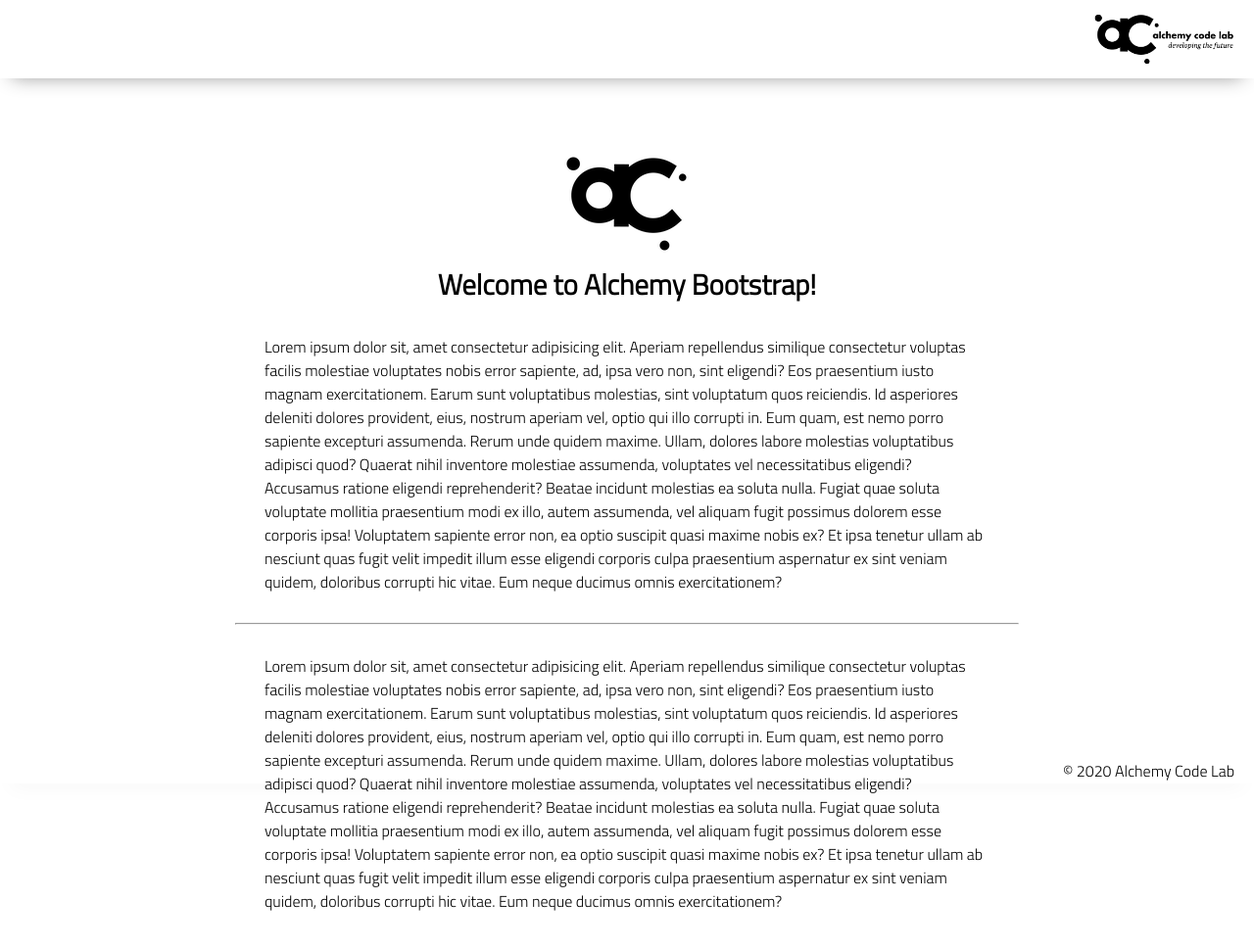
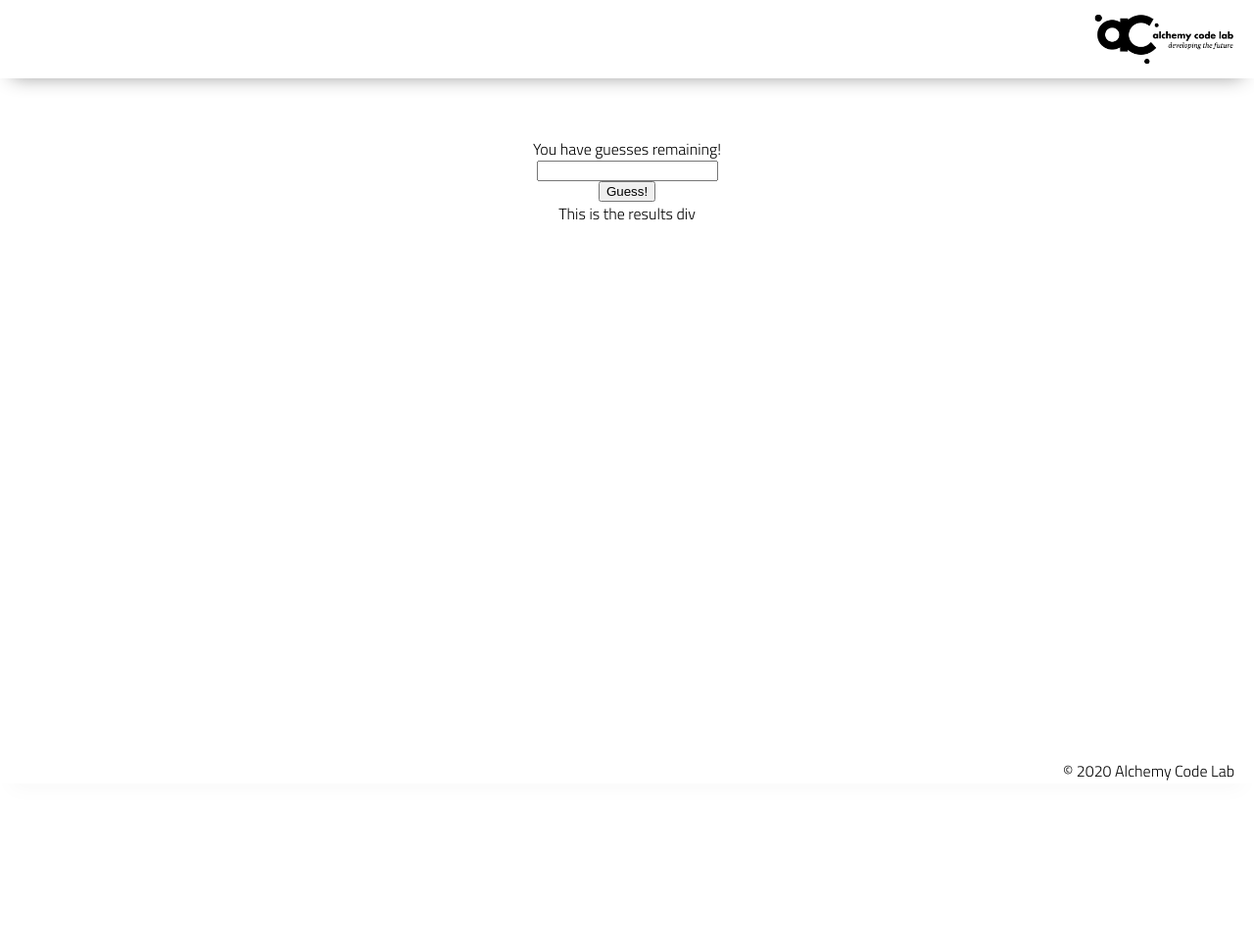
Before and after one commit to julianne-vela/lab02-guessing-game, a plain HTML site: page index.html in a window 1280 px wide. Shown: the whole page at 98% size. After the commit the page ends 800 px from the top, so only its background shows below. Drawn offline with Linux system fonts and the light colour scheme.

Commit message:
created plan in README.MD and setup HTML shell

```diff
--- a/index.html
+++ b/index.html
@@ -9,39 +9,21 @@
     <link rel="stylesheet" href="styles/reset.css">
     <link rel="stylesheet" href="styles/style.css">
     <link rel="stylesheet" href="styles/home.css">
-    <title>Document</title>
+    <title>Guess a Number</title>
 </head>
 
 <body>
     <header>
         <div class="gutter-right logo">
-            <img src="assets/big-logo.png"/>
+            <img src="assets/big-logo.png" />
         </div>
     </header>
     <main>
         <section class="main-section">
-            <img class="main-logo" src="assets/alchemy-logo.png"/>
-            <h2>
-                Welcome to Alchemy Bootstrap!
-            </h2>
-
-            <content>
-            <p>
-                Lorem ipsum dolor sit, amet consectetur adipisicing elit. Aperiam repellendus similique consectetur voluptas facilis molestiae voluptates nobis error sapiente, ad, ipsa vero non, sint eligendi? Eos praesentium iusto magnam exercitationem.
-                Earum sunt voluptatibus molestias, sint voluptatum quos reiciendis. Id asperiores deleniti dolores provident, eius, nostrum aperiam vel, optio qui illo corrupti in. Eum quam, est nemo porro sapiente excepturi assumenda.
-                Rerum unde quidem maxime. Ullam, dolores labore molestias voluptatibus adipisci quod? Quaerat nihil inventore molestiae assumenda, voluptates vel necessitatibus eligendi? Accusamus ratione eligendi reprehenderit? Beatae incidunt molestias ea soluta nulla.
-                Fugiat quae soluta voluptate mollitia praesentium modi ex illo, autem assumenda, vel aliquam fugit possimus dolorem esse corporis ipsa! Voluptatem sapiente error non, ea optio suscipit quasi maxime nobis ex?
-                Et ipsa tenetur ullam ab nesciunt quas fugit velit impedit illum esse eligendi corporis culpa praesentium aspernatur ex sint veniam quidem, doloribus corrupti hic vitae. Eum neque ducimus omnis exercitationem?
-            </p>
-            <hr />
-            <p>
-                Lorem ipsum dolor sit, amet consectetur adipisicing elit. Aperiam repellendus similique consectetur voluptas facilis molestiae voluptates nobis error sapiente, ad, ipsa vero non, sint eligendi? Eos praesentium iusto magnam exercitationem.
-                Earum sunt voluptatibus molestias, sint voluptatum quos reiciendis. Id asperiores deleniti dolores provident, eius, nostrum aperiam vel, optio qui illo corrupti in. Eum quam, est nemo porro sapiente excepturi assumenda.
-                Rerum unde quidem maxime. Ullam, dolores labore molestias voluptatibus adipisci quod? Quaerat nihil inventore molestiae assumenda, voluptates vel necessitatibus eligendi? Accusamus ratione eligendi reprehenderit? Beatae incidunt molestias ea soluta nulla.
-                Fugiat quae soluta voluptate mollitia praesentium modi ex illo, autem assumenda, vel aliquam fugit possimus dolorem esse corporis ipsa! Voluptatem sapiente error non, ea optio suscipit quasi maxime nobis ex?
-                Et ipsa tenetur ullam ab nesciunt quas fugit velit impedit illum esse eligendi corporis culpa praesentium aspernatur ex sint veniam quidem, doloribus corrupti hic vitae. Eum neque ducimus omnis exercitationem?
-            </p>
-
+            <div>You have <span id="remaining-guesses"></span> guesses remaining!</div>
+            <input id="user-input" type="number">
+            <button id="submit-button">Guess!</button>
+            <div class="hidden" id="results">This is the results div</div>
         </section>
     </main>
     <footer>
```
Also changed, not shown: 1 other file.
